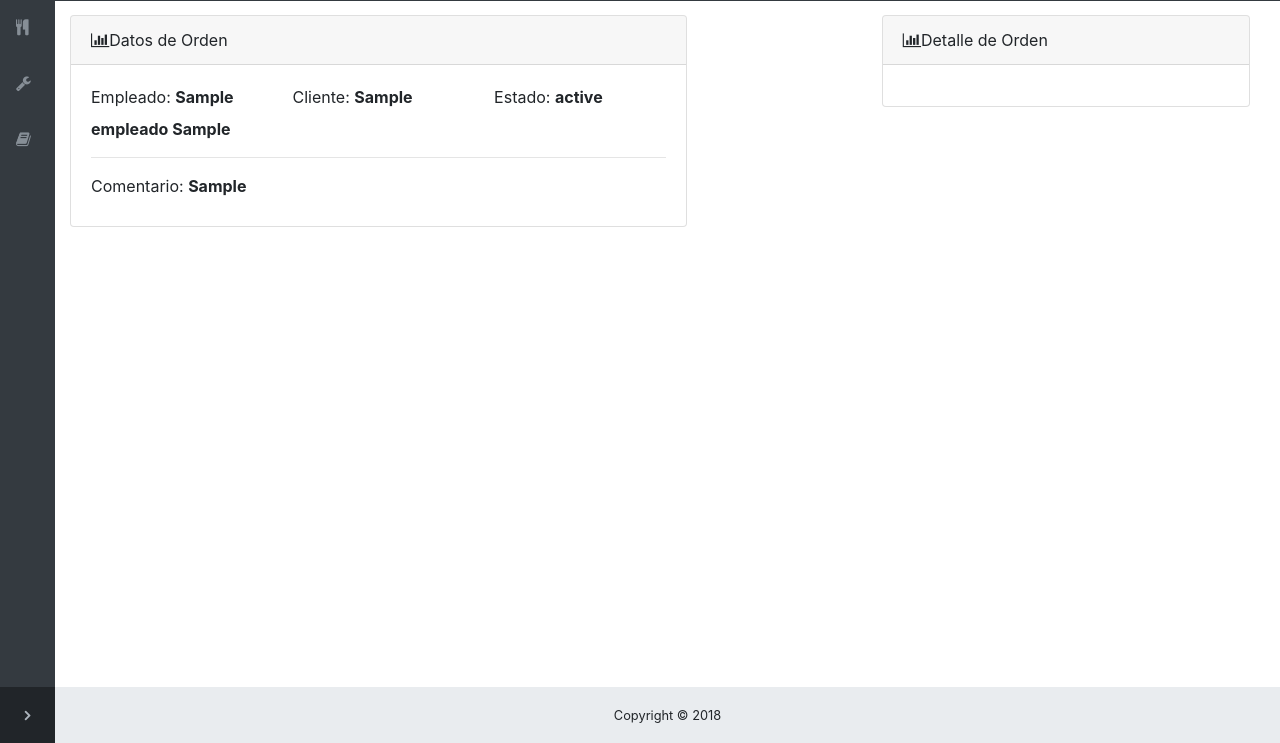
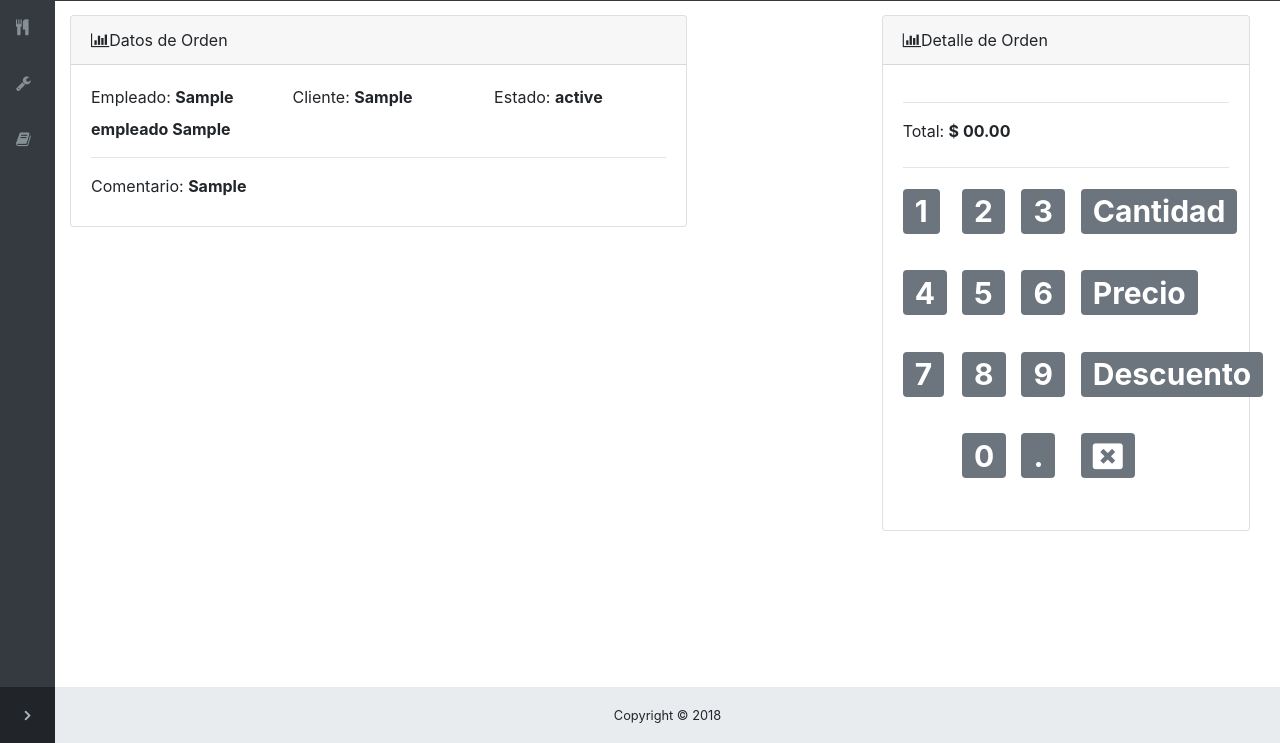
Before and after one commit to carlosmoran97/restaurant_application, a Django app: page /procesos/detalle_orden/1/ in a window 1280 px wide. Shown: the part 57-800 px from the top of the page. Run offline with Django 3.2, Linux system fonts and the light colour scheme; a user stored in the database is signed in; tables that the repository leaves empty hold one stand-in row (values such as "Sample post"); some libraries are stand-ins or nearby versions.

Commit message:
Cambiando models.py de procesos

```diff
--- a/restaurant_project/procesos/models.py
+++ b/restaurant_project/procesos/models.py
@@ -32,7 +32,6 @@ class Orden(models.Model):
     mesa = models.ForeignKey(restaurant.models.Mesa)
 
     fecha_orden = models.DateTimeField(auto_now=True)
-    descuento = models.FloatField(null=True)
     propina = models.FloatField(default=0.10)
     estado = models.CharField(max_length=20, default="No Finalizado")
     comentario = models.TextField(max_length=512)
@@ -40,13 +39,13 @@ class Orden(models.Model):
     def calcularTotal(self):
         pass
 
-
 class DetalleOrden(models.Model):
     orden = models.ForeignKey(Orden, related_name="detalles_de_orden")
     consumible = models.ForeignKey(restaurant.models.Platillo)
     cantidad = models.PositiveIntegerField()
     precio_de_venta = models.FloatField()
     comentario = models.CharField(max_length=128)
+    descuento = models.FloatField(null=True)
 
     def calcularSubtotal(self):
         pass
--- a/restaurant_project/templates/procesos/detalle_orden.html
+++ b/restaurant_project/templates/procesos/detalle_orden.html
@@ -60,11 +60,73 @@
 
                   </div>
                 </div>
+                <hr>
                 <div id="total" class="row">
-
+                  <div class="col-md-8">
+                    <label>Total:</label>
+                    <strong>$ <span id="lblTotal">00.00</span></strong>
+                  </div>
                 </div>
+                <hr>
                 <div id="calculadora" class="row">
-
+                  <div class="col-sm-12">
+                    <div class="row">
+                      <div class="col-sm-2">
+                        <h1 class="sobre opcion-numero" value="1"><span class="badge badge-secondary">1</span></h1>&nbsp;&nbsp;
+                      </div>
+                      <div class="col-sm-2">
+                        <h1 class="sobre opcion-numero" value="2"><span class="badge badge-secondary">2</span></h1>&nbsp;&nbsp;
+                      </div>
+                      <div class="col-sm-2">
+                        <h1 class="sobre opcion-numero" value="3"><span class="badge badge-secondary">3</span></h1>&nbsp;&nbsp;
+                      </div>
+                      <div class="col-sm-4">
+                        <h1 id="opcion-cantidad" class="sobre"><span class="badge badge-secondary opcion" value="cantidad">Cantidad</span></h1>
+                      </div>
+                    </div>
+                    <div class="row">
+                      <div class="col-sm-2">
+                        <h1 class="sobre opcion-numero" value="4"><span class="badge badge-secondary">4</span></h1>&nbsp;&nbsp;
+                      </div>
+                      <div class="col-sm-2">
+                        <h1 class="sobre opcion-numero" value="5"><span class="badge badge-secondary">5</span></h1>&nbsp;&nbsp;
+                      </div>
+                      <div class="col-sm-2">
+                        <h1 class="sobre opcion-numero" value="6"><span class="badge badge-secondary">6</span></h1>&nbsp;&nbsp;
+                      </div>
+                      <div class="col-sm-4">
+                        <h1 id="opcion-precio" class="sobre"><span class="badge badge-secondary opcion" value="precio">Precio</span></h1>
+                      </div>
+                    </div>
+                    <div class="row">
+                      <div class="col-sm-2">
+                        <h1 class="sobre opcion-numero" value="7"><span class="badge badge-secondary">7</span></h1>&nbsp;&nbsp;
+                      </div>
+                      <div class="col-sm-2">
+                        <h1 class="sobre opcion-numero" value="8"><span class="badge badge-secondary">8</span></h1>&nbsp;&nbsp;
+                      </div>
+                      <div class="col-sm-2">
+                        <h1 class="sobre opcion-numero" value="9"><span class="badge badge-secondary">9</span></h1>&nbsp;&nbsp;
+                      </div>
+                      <div class="col-sm-4">
+                        <h1 id="opcion-descuento" class="sobre"><span class="badge badge-secondary opcion" value="descuento">Descuento</span></h1>
+                      </div>
+                    </div>
+                    <div class="row">
+                      <div class="col-sm-2">
+                        <h1><span class="badge badge-secondary"></span></h1>&nbsp;&nbsp;
+                      </div>
+                      <div class="col-sm-2">
+                        <h1 class="sobre opcion-numero" value="0"><span class="badge badge-secondary">0</span></h1>&nbsp;&nbsp;
+                      </div>
+                      <div class="col-sm-2">
+                        <h1 class="sobre"><span class="badge badge-secondary">.</span></h1>&nbsp;&nbsp;
+                      </div>
+                      <div class="col-sm-4">
+                        <h1 class="sobre"><span class="badge badge-secondary"><i class="fa fa-window-close" aria-hidden="true"></i></span></h1>
+                      </div>
+                    </div>
+                  </div>
                 </div>
               </div>
             </div>
@@ -80,9 +142,17 @@
 
   <script type="text/javascript">
 
-
+    //Variable codigoPlatillo
+    var codigoPlatillo;
+    var accion;
+    var idDetalle;
+    var contador;
     $(document).ready(function(){
       //alert(getUrlVars()["id"]);
+      codigoPlatillo = "";
+      accion = "";
+      idDetalle = "";
+      contador = 0;
       llenarCategorias();
     });
 
@@ -105,14 +175,14 @@
         dataType: "json",
         success : function (data) {
           //alert(data[0].nombre);
-          var htmlRow = `<div class="row platillo_select" id="${data[0].codigoPlatillo}">
+          var htmlRow = `<div id="${contador}" class="row platillo_select" value="${data[0].codigoPlatillo}">
                           <div class="col-12">
                             <div class="row">
                               <div class="col-8">
                                 <label id="lblNombrePlatillo">${data[0].nombre}</label>
                               </div>
                               <div class="col-4">
-                                <label id="lblPrecio">$&nbsp;${data[0].precioUnitario}</label>
+                                <label>$&nbsp;<span id="lblPrecio">${(parseFloat(data[0].precioUnitario).toFixed(2))}</span></label>
                               </div>
                             </div>
                             <div class="row">
@@ -120,16 +190,59 @@
                                 <label>cant: <span id="lblCantidad">1</span></label>
                               </div>
                               <div class="col-4">
-                                <label id="lblPrecio">$&nbsp;${data[0].precioUnitario}&nbsp;c/u</label>
+                                <label>$&nbsp;<span id="lblPrecioUnitario">${data[0].precioUnitario}</span>&nbsp;c/u</label>
                               </div>
                             </div>
                           </div>
                          </div>`
           $("#agregandoPlatillos").html($("#agregandoPlatillos").html()+htmlRow);
+          contador++;
+          calcularTotal();
         }
       });
     });
+    //Seleccionar platillo en detalle orden
+    $(document).on("click", ".platillo_select", function(){
+      idDetalle = $(this).attr("id");
+      $(".platillo_select").removeClass("platillo_select_elegido");
+      $(this).addClass("platillo_select_elegido");
+      removerClass();
+      $("#opcion-cantidad .badge").addClass("badge-info");
+      accion = "cantidad";
+    });
 
+    //Cambiar de color en las siguientes opciones
+    $(document).on("click", ".opcion", function(){
+      removerClass();
+      $(this).addClass("badge-info");
+      accion = $(this).attr("value");
+    });
+
+    //Agregar Número
+    $(document).on("click", ".opcion-numero", function(){
+      $(".platillo_select #lblCantidad:eq("+idDetalle+")").html($(".platillo_select #lblCantidad:eq("+idDetalle+")").html()+$(this).attr("value"));
+      cantidad = parseFloat($(".platillo_select #lblCantidad:eq("+idDetalle+")").html()).toFixed(2);
+      preciounitario = parseFloat($(".platillo_select #lblPrecioUnitario:eq("+idDetalle+")").html()).toFixed(2);
+      //alert(cantidad*preciounitario);
+      $(".platillo_select #lblPrecio:eq("+idDetalle+")").html(parseFloat(cantidad*preciounitario).toFixed(2));
+      calcularTotal();
+    });
+
+    //Remover color a los demás opciones de calculadora
+    function removerClass(){
+      $(".opcion").removeClass("badge-info");
+      $(".opcion").addClass("badge-secondary");
+    }
+
+    //Calcular total
+    function calcularTotal(){
+      var total = 0;
+      for(var i = 0; i < $(".platillo_select").toArray().length; i++){
+        total += parseFloat($(".platillo_select #lblPrecio:eq("+i+")").html());
+      }
+      //alert(total);
+      $("#lblTotal").html(parseFloat(total).toFixed(2));
+    }
     // Simular click para minimizar el nav
     $("#sidenavToggler > i").click();
 
@@ -214,8 +327,11 @@
     .platillo_select:hover{
       opacity: 0.7;
     }
-    .platillo_select:hover, #lblNombrePlatillo:hover, #lblPrecio:hover{
+    .platillo_select:hover, #lblNombrePlatillo:hover, #lblPrecio:hover, #lblCantidad:hover, #lblPrecioUnitario:hover, .sobre:hover{
       cursor: pointer;
+    }
+    .platillo_select_elegido{
+      opacity: 0.7;
     }
   </style>
 {% endblock %}
```
Also changed, not shown: restaurant_project/procesos/migrations/0003_auto_20180716_2128.py (added).
